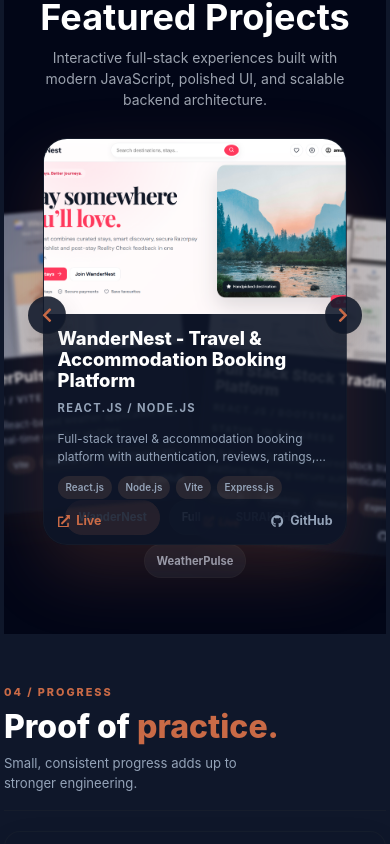
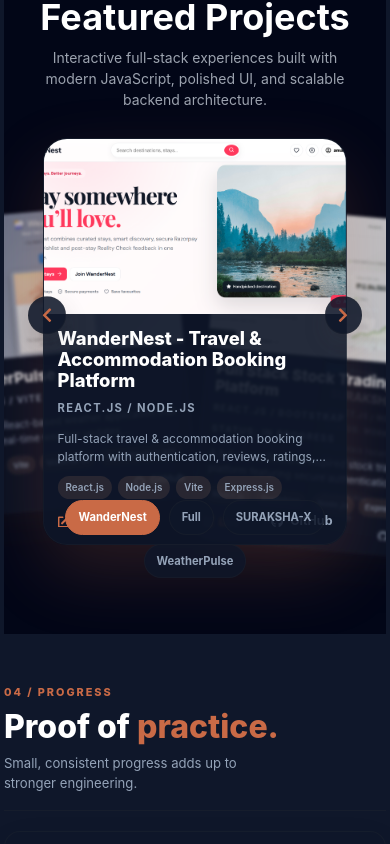
Before and after one commit to as588895/Portfolio, a React (Vite) app: page / in a window 390 px wide. Shown: the part 4460-5304 px from the top of the page. Built offline with nearby package versions, Linux system fonts and the light colour scheme.

Commit message:
update project section

```diff
--- a/src/components/Certifications.jsx
+++ b/src/components/Certifications.jsx
@@ -1,15 +1,32 @@
-import { useState } from "react";
+import { useRef, useState } from "react";
 import { FaChevronLeft, FaChevronRight } from "react-icons/fa";
 import { certs } from "../data/certificates";
 import "./Projects.css";
 
 export default function Certifications() {
   const [activeIndex, setActiveIndex] = useState(0);
+  const touchStartX = useRef(null);
   const showPreviousCertificate = () => {
     setActiveIndex((currentIndex) => (currentIndex - 1 + certs.length) % certs.length);
   };
   const showNextCertificate = () => {
     setActiveIndex((currentIndex) => (currentIndex + 1) % certs.length);
+  };
+  const handleTouchStart = (event) => {
+    touchStartX.current = event.touches[0].clientX;
+  };
+  const handleTouchEnd = (event) => {
+    if (touchStartX.current === null) return;
+
+    const touchDistance = event.changedTouches[0].clientX - touchStartX.current;
+    touchStartX.current = null;
+
+    if (Math.abs(touchDistance) < 50) return;
+    if (touchDistance < 0) {
+      showNextCertificate();
+    } else {
+      showPreviousCertificate();
+    }
   };
   const backgroundPositions = [
     ["-47vw", "190px", "-12deg"],
@@ -45,7 +62,11 @@
           Professional certifications earned through continuous learning.
         </p>
 
-        <div className="project-stage">
+        <div
+          className="project-stage"
+          onTouchStart={handleTouchStart}
+          onTouchEnd={handleTouchEnd}
+        >
           <button
             type="button"
             className="carousel-arrow carousel-arrow--previous"
--- a/src/components/Projects.css
+++ b/src/components/Projects.css
@@ -19,6 +19,7 @@
   height: 475px;
   margin: 0 auto;
   perspective: 1400px;
+  touch-action: pan-y;
 }
 
 .carousel-arrow {
@@ -90,6 +91,13 @@
   opacity: 0.74;
 }
 
+.project-card.is-far-right {
+  z-index: 0;
+  transform: translateX(48%) translateY(5rem) rotate(10deg) scale(0.72);
+  filter: blur(3px);
+  opacity: 0.5;
+}
+
 /* Background card hover effect */
 .project-card.is-left:hover {
   z-index: 5;
@@ -102,6 +110,14 @@
 .project-card.is-right:hover {
   z-index: 5;
   transform: translateX(5%) translateY(2.5rem) rotate(7deg) scale(0.98);
+  filter: blur(0);
+  opacity: 1;
+  box-shadow: 0 28px 70px rgba(201, 106, 70, 0.24);
+}
+
+.project-card.is-far-right:hover {
+  z-index: 5;
+  transform: translateX(48%) translateY(4.5rem) rotate(10deg) scale(0.78);
   filter: blur(0);
   opacity: 1;
   box-shadow: 0 28px 70px rgba(201, 106, 70, 0.24);
@@ -267,10 +283,12 @@
 }
 
 .project-selector {
+  position: relative;
+  z-index: 6;
   display: flex;
   justify-content: center;
   gap: 0.55rem;
-  margin-top: -0.5rem;
+  margin-top: 3rem;
 }
 
 .project-selector button {
@@ -377,6 +395,11 @@
     transform: translateX(-6%) translateY(2.4rem) rotate(5deg) scale(0.82);
   }
 
+  .project-card.is-far-right {
+    transform: translateX(22%) translateY(4rem) rotate(8deg) scale(0.62);
+    opacity: 0.3;
+  }
+
   .project-card__image {
     height: 175px;
   }
--- a/src/components/Projects.jsx
+++ b/src/components/Projects.jsx
@@ -1,4 +1,4 @@
-import { useState } from "react";
+import { useRef, useState } from "react";
 import {
   FaChevronLeft,
   FaChevronRight,
@@ -11,6 +11,7 @@
 
 export default function Projects() {
   const [activeIndex, setActiveIndex] = useState(0);
+  const touchStartX = useRef(null);
 
   const showPreviousProject = () => {
     setActiveIndex(
@@ -25,12 +26,31 @@
     );
   };
 
+  const handleTouchStart = (event) => {
+    touchStartX.current = event.touches[0].clientX;
+  };
+
+  const handleTouchEnd = (event) => {
+    if (touchStartX.current === null) return;
+
+    const touchDistance = event.changedTouches[0].clientX - touchStartX.current;
+    touchStartX.current = null;
+
+    if (Math.abs(touchDistance) < 50) return;
+    if (touchDistance < 0) {
+      showNextProject();
+    } else {
+      showPreviousProject();
+    }
+  };
+
   const getCardPosition = (index) => {
     const offset =
       (index - activeIndex + projects.length) % projects.length;
 
     if (offset === 0) return "is-active";
     if (offset === 1) return "is-right";
+    if (offset === 2 && projects.length === 4) return "is-far-right";
     if (offset === projects.length - 1) return "is-left";
 
     return "is-hidden";
@@ -51,7 +71,11 @@
           polished UI, and scalable backend architecture.
         </p>
 
-        <div className="project-stage">
+        <div
+          className="project-stage"
+          onTouchStart={handleTouchStart}
+          onTouchEnd={handleTouchEnd}
+        >
           <button
             type="button"
             className="carousel-arrow carousel-arrow--previous"
```
Also changed, not shown: public/stock-trading.png.
